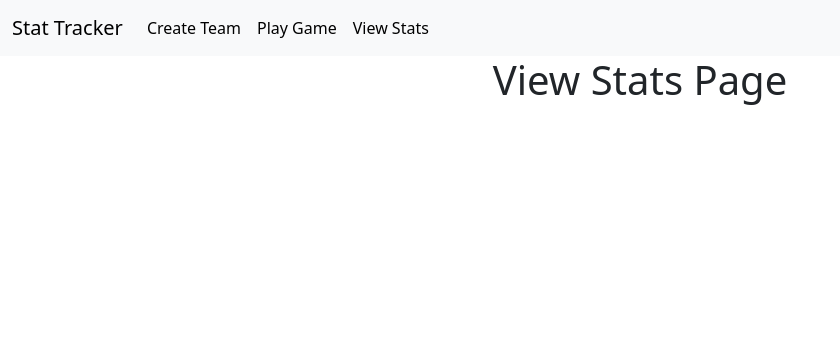
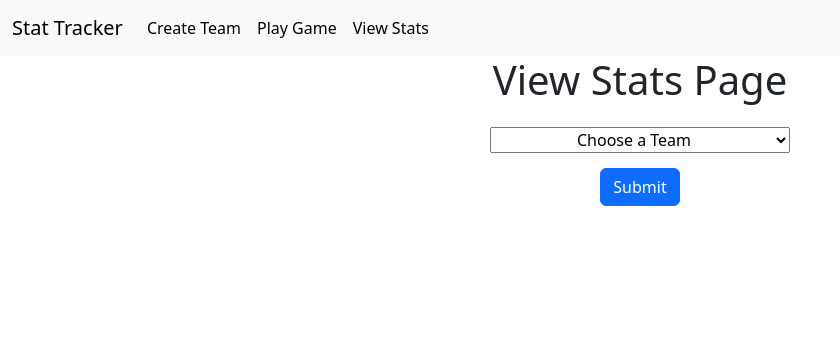
Before and after one commit to ArthurXu17/Fifa-Stat-Tracker, a Django app: page /tracker/view_stats in a window 1280 px wide. Shown: the top 356 px of the page, without its empty margins (0-840 px from the left). Run offline with Django 4.2, Linux system fonts and the light colour scheme; data that the repository does not hold is empty.

Commit message:
Implement form to choose which team to view stats for

```diff
--- /dev/null
+++ b/fifa_stat_tracker/tracker/forms/choose_team_form.py
@@ -0,0 +1,12 @@
+from django import forms
+
+from tracker.models import Team
+
+
+class ChooseTeamForm(forms.Form):
+    team = forms.ModelChoiceField(
+        queryset=Team.objects.all(),
+        empty_label="Choose a Team",
+        widget=forms.Select({
+            'class': 'select-dropdown'
+        }))
--- a/fifa_stat_tracker/tracker/models/team.py
+++ b/fifa_stat_tracker/tracker/models/team.py
@@ -2,3 +2,5 @@ from django.db import models
 
 class Team(models.Model):
     name = models.CharField(max_length=20)
+    def __str__(self) -> str:
+        return self.name
--- a/fifa_stat_tracker/tracker/static/tracker/style.css
+++ b/fifa_stat_tracker/tracker/static/tracker/style.css
@@ -1,3 +1,20 @@
 .layout-center {
     text-align: center;
 }
+
+.dropdown-group {
+    display: flex;
+    align-items: center;
+    justify-content: center;
+}
+
+.select-dropdown {
+    width: 300px;
+    margin: 15px auto;
+    text-align: center;
+}
+
+.submit-button {
+    width: 80px;
+    margin: auto;
+}
--- a/fifa_stat_tracker/tracker/templates/tracker/view_stats.html
+++ b/fifa_stat_tracker/tracker/templates/tracker/view_stats.html
@@ -6,3 +6,14 @@
 {% block header%}
     View Stats Page
 {% endblock %}
+{% block content %}
+<div class="dropdown-group">
+  <form action="" method="post" target="_blank">
+    {% csrf_token %}
+      {{ form.team }}
+      <div class="submit-button">
+        <button type="submit" class="submit-button btn btn-primary">Submit</button>
+      </div>
+  </form>
+</div>
+{% endblock %}
--- a/fifa_stat_tracker/tracker/urls.py
+++ b/fifa_stat_tracker/tracker/urls.py
@@ -3,10 +3,12 @@ from django.urls import path
 from .views.view_stats_view import ViewStatsView
 from .views.play_game_view import PlayGameView
 from .views.make_team_view import MakeTeamView
+from .views.view_team_stats_view import ViewTeamStatsView
 
 urlpatterns = [
     # ex: /make_team/
     path("make_team", MakeTeamView.as_view(), name="make_team"),
     path("play_game", PlayGameView.as_view(), name="play_game"),
     path("view_stats", ViewStatsView.as_view(), name="view_stats"),
+    path("view_stats/team/<int:pk>", ViewTeamStatsView.as_view(), name="view_team_stats")
 ]
--- a/fifa_stat_tracker/tracker/views/view_stats_view.py
+++ b/fifa_stat_tracker/tracker/views/view_stats_view.py
@@ -1,5 +1,13 @@
-from django.views.generic import TemplateView
+from django.shortcuts import redirect
+from django.views.generic import FormView
+
+from tracker.forms.choose_team_form import ChooseTeamForm
 
 
-class ViewStatsView(TemplateView):
+class ViewStatsView(FormView):
+    form_class = ChooseTeamForm
     template_name = 'tracker/view_stats.html'
+
+    def form_valid(self, form):
+        team = form.cleaned_data['team']
+        return redirect(f'view_stats/team/{team.id}')
```
Also changed, not shown: fifa_stat_tracker/tracker/templates/tracker/view_team_stats.html (added, +8 -0 lines), fifa_stat_tracker/tracker/views/view_team_stats_view.py (added, +8 -0 lines).
